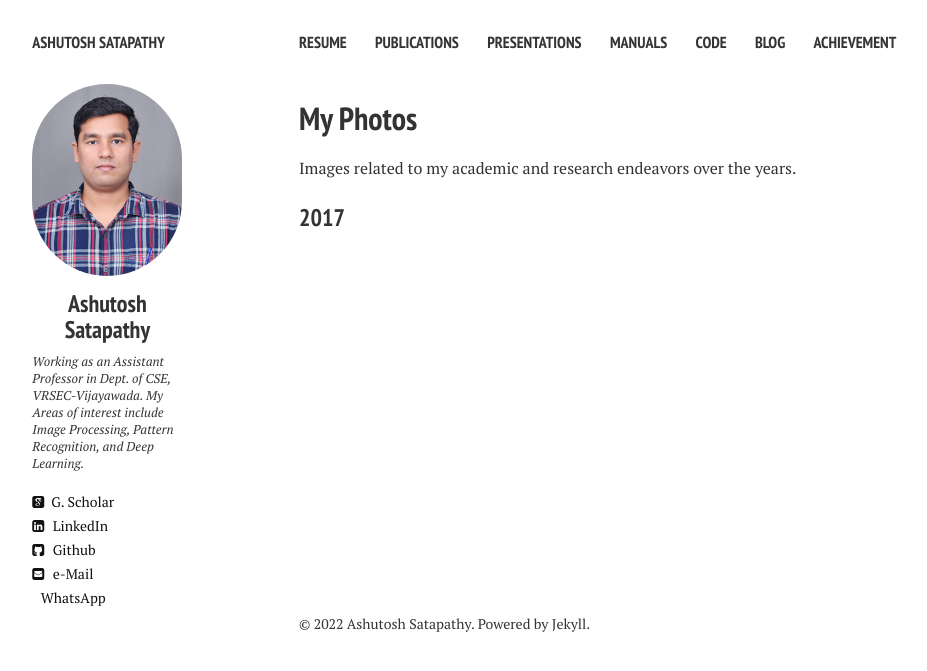
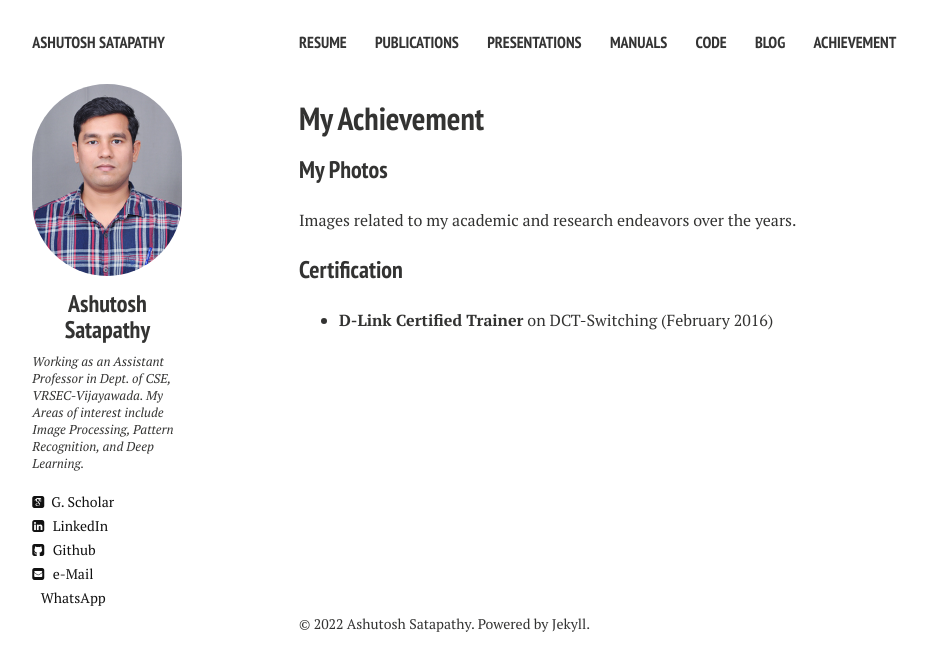
Before and after one commit to ashutoshsatapathy1990/ashutoshsatapathy1990.github.io, a Jekyll site: the page built from achievement.md, in a window 1280 px wide. Shown: the top 671 px of the page, without its empty margins (21-948 px from the left). Built offline with Jekyll 4.4.1, drawn with Linux system fonts in a browser that asks for light colours; nearby versions of some CDN libraries.

Commit message:
Update achievement.md

```diff
--- a/achievement.md
+++ b/achievement.md
@@ -1,12 +1,16 @@
 ---
 layout: page
 permalink: /achievement/
-title: My Photos
+title: My Achievement
 tags: [achievement]
 modified: 02-04-2022
 comments: false
 ---
 
+### My Photos
+
 Images related to my academic and research endeavors over the years.
 
-### 2017
+### Certification
+
+ * **D-Link Certified Trainer** on DCT-Switching (February 2016)
```
